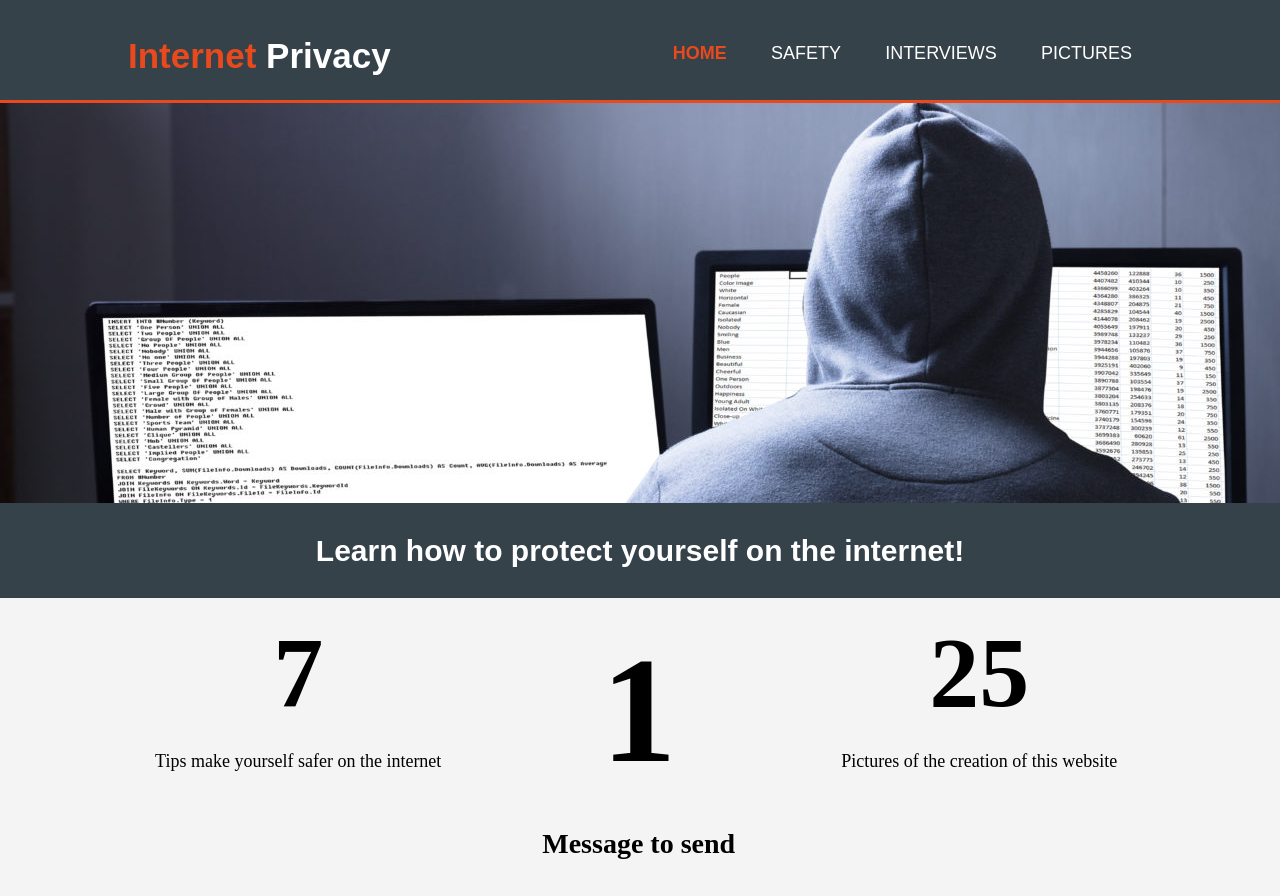
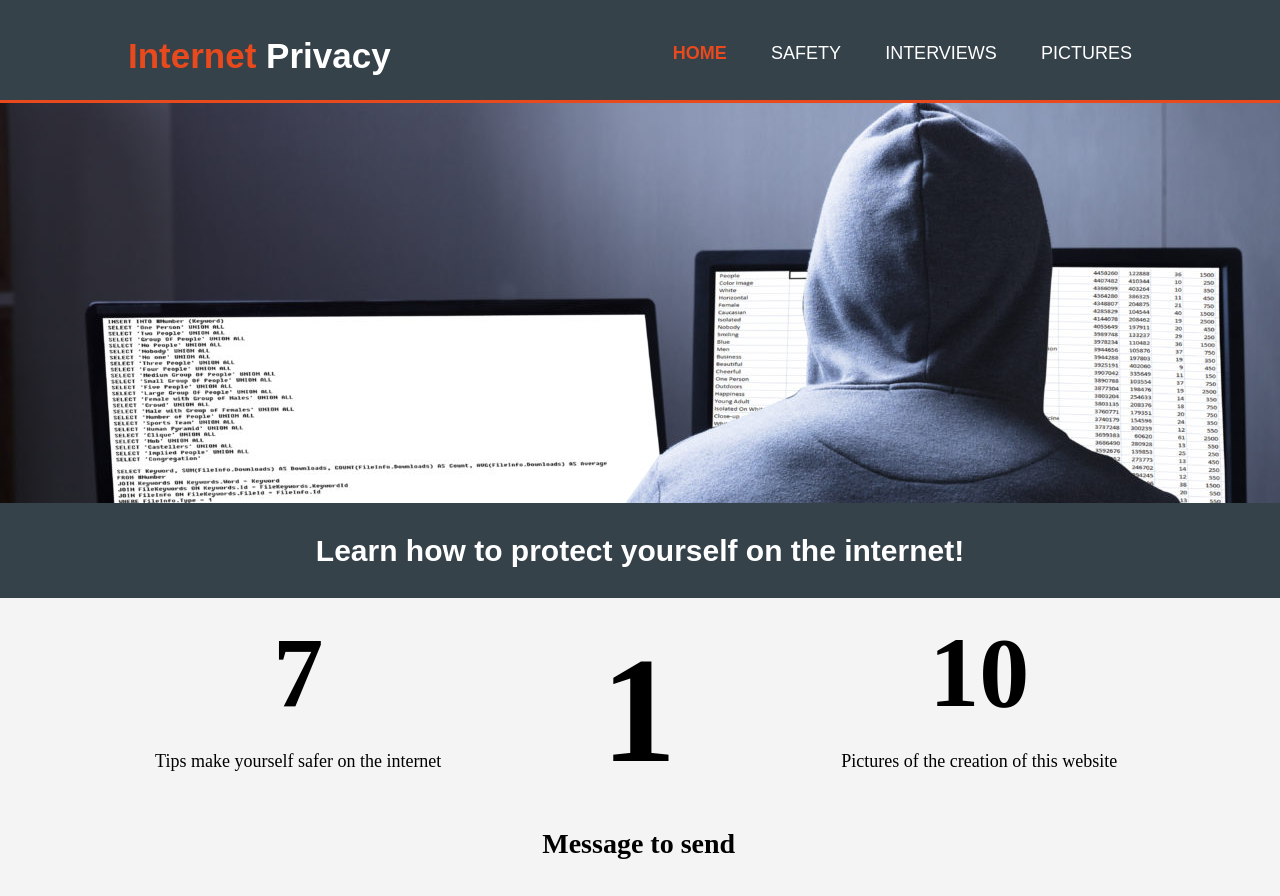
Before and after one commit to Connorc090/InternetPrivacy, a plain HTML site: page Internet/disp/index.html in a window 1280 px wide. Shown: the top 896 px of the page. Drawn offline with Linux system fonts and the light colour scheme.

Commit message:
Spelling error

```diff
--- a/Internet/disp/index.html
+++ b/Internet/disp/index.html
@@ -47,7 +47,7 @@
           <p class = "big">Message to send</p>
         </div>
         <div class="box">
-          <h2>25</h2>
+          <h2>10</h2>
           <p class = "small">Pictures of the creation of this website</p>
         </div>
       </div>
```
